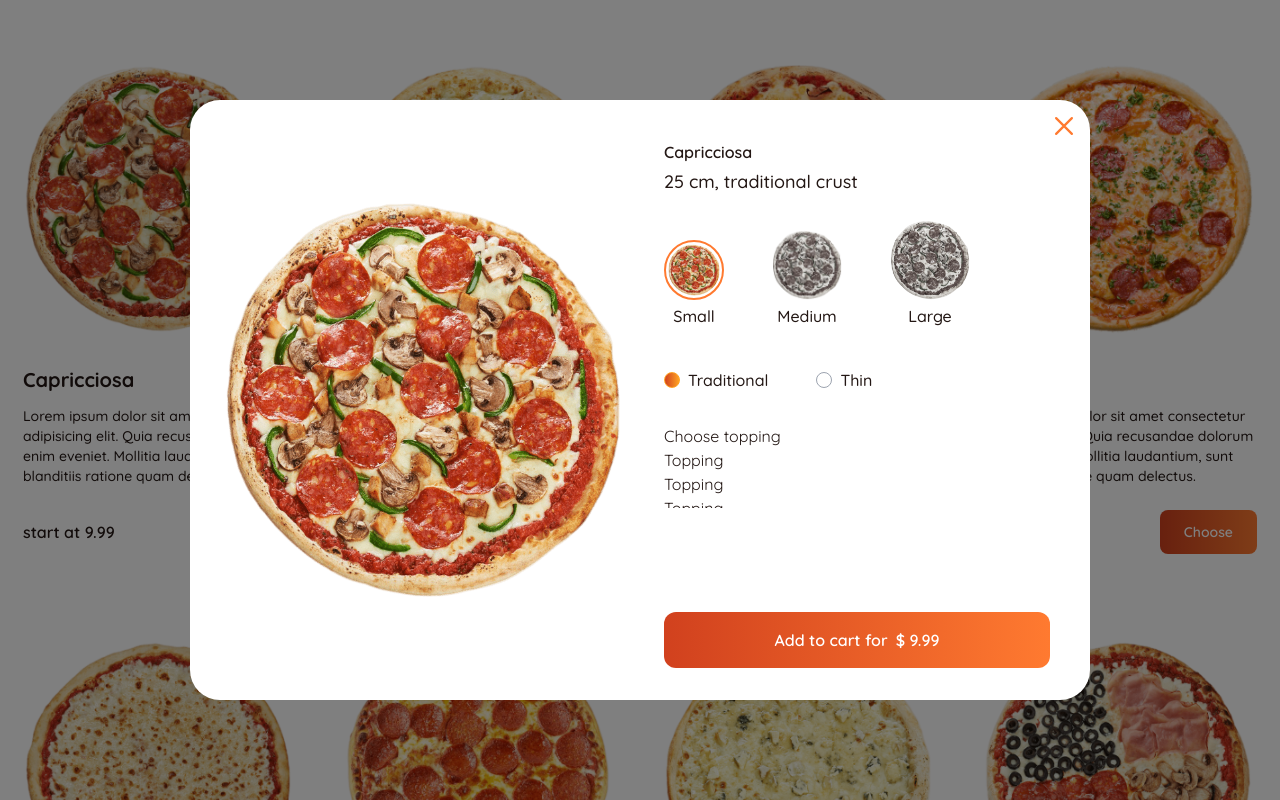
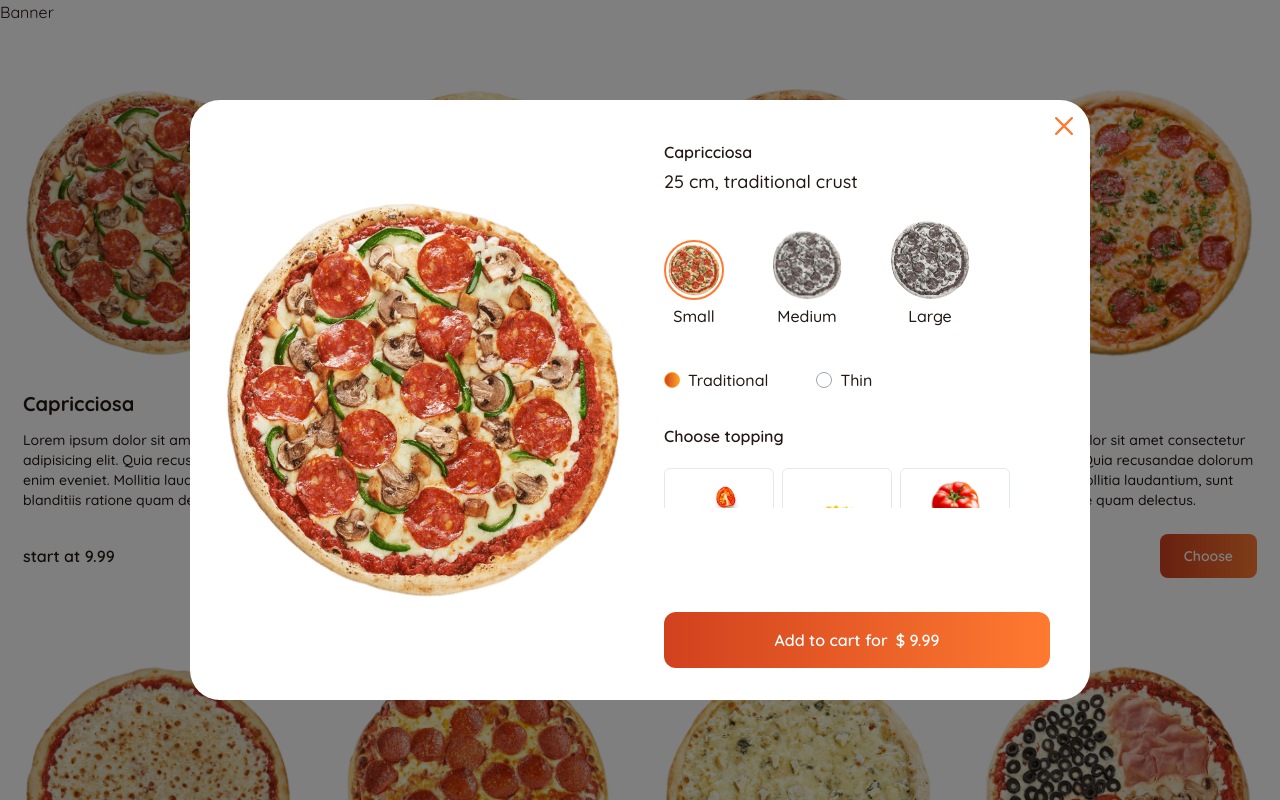
Before and after one commit to DahmanCode/food-delivery-website, a Next.js app in the folder client/: page / in a window 1280 px wide. Both pictures are taken after a click on the picture 158 px from the left and 199 px from the top of the page. Shown: the top 800 px of the page. Built offline with nearby package versions, Linux system fonts and the light colour scheme.

Commit message:
Additional Topping of pizza

```diff
--- a/client/src/app/components/PizzaDetails.js
+++ b/client/src/app/components/PizzaDetails.js
@@ -87,11 +87,18 @@
             {/* crust selection */}
             <CrustSelection crust={crust} setCrust={setCrust} />
             {/* topping */}
-            <div>Choose topping</div>
+            <div className="mb-4 text-x1 font-semibold">Choose topping</div>
             {/* topping list */}
-            <div>
+            <div className="flex flex-1 flex-wrap gap-2 py-1 justify-center lg:justify-start">
               {pizza.toppings?.map((topping, index) => {
-                return <Topping key={index} />
+                return (
+                  <Topping
+                    topping={topping}
+                    additionalTopping={additionalTopping}
+                    setAdditionalTopping={setAdditionalTopping}
+                    key={index}
+                  />
+                )
               })}
             </div>
           </div>
--- a/client/src/app/components/Topping.js
+++ b/client/src/app/components/Topping.js
@@ -1,5 +1,67 @@
-const Topping = () => {
-  return <div>Topping</div>;
+import React, {useEffect, useState} from "react";
+// next image
+import Image from "next/image";
+//icons
+import { IoMdCheckmark } from 'react-icons/io'
+
+
+
+const Topping = ({ topping, additionalTopping, setAdditionalTopping }) => {
+  // checkbox state
+  const [isChecked, setIsChecked] = useState(false)
+
+  // handle checkbox
+  const handleCheckbox = () => {
+    setIsChecked(!isChecked)
+  }
+
+  // handle topping
+  const handleTopping = () => {
+    if (isChecked) {
+      // use set to ensure unique values
+      const newToppings = new Set([...additionalTopping, { ...topping }])
+      setAdditionalTopping(Array.from(newToppings))
+    } else {
+      // remove the topping with the matching name
+      const newToppings = additionalTopping.filter((toppingObj) => {
+        return toppingObj.name !== topping.name
+      })
+      setAdditionalTopping(newToppings)
+    }
+  }
+
+  useEffect(() => {
+    handleTopping()
+  }, [isChecked])
+
+  return (
+    <div className={`${
+      isChecked && 'border-orange'
+    } w-full max-w-[110px] h-[140px] p-1 flex flex-col items-center justify-center border rounded-md bg-white relative`}>
+      <Image
+        src={topping.image}
+        width={70}
+        height={70}
+        alt=""
+        className="mb-2"
+      />
+      {/* topping name */}
+      <div className="text-sm capitalize text-center font-medium">
+        {topping.name}
+      </div>
+      {/* checkbox */}
+      <input
+        className="absolute w-full h-full opacity-0 cursor-pointer "
+        type="checkbox"
+        checked={isChecked}
+        onChange={handleCheckbox}
+      />
+      {/* checkmark icon */}
+      <div className={`${isChecked ? 'opacity-100' : 'opacity-0'} absolute top-1 right-1`}>
+        <IoMdCheckmark className="text-xl text-orange" />
+      </div>
+    </div>
+  );
 };
 
 export default Topping;
--- a/client/src/app/page.js
+++ b/client/src/app/page.js
@@ -379,6 +379,7 @@
 export default function Home() {
   return (
     <section>
+      <Banner />
       <div className='container mx-auto'>
         {/* pizza grid */}
         <div className='grid grid-cols-2 gap-[15px] md:grid-cols-3 xl:grid-cols-4 xl:gap-[30px] py-12'>
```
